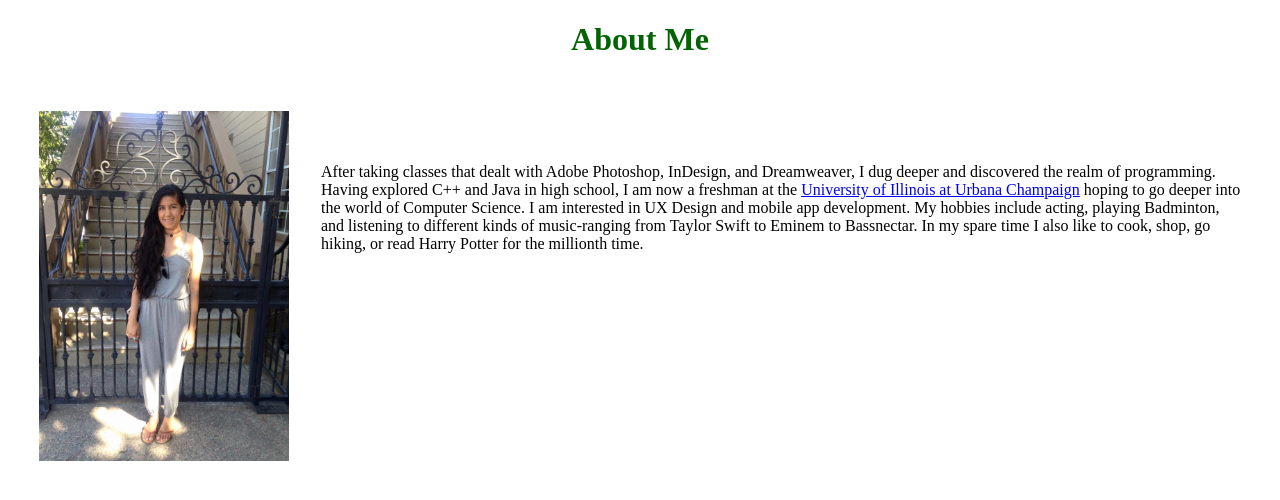
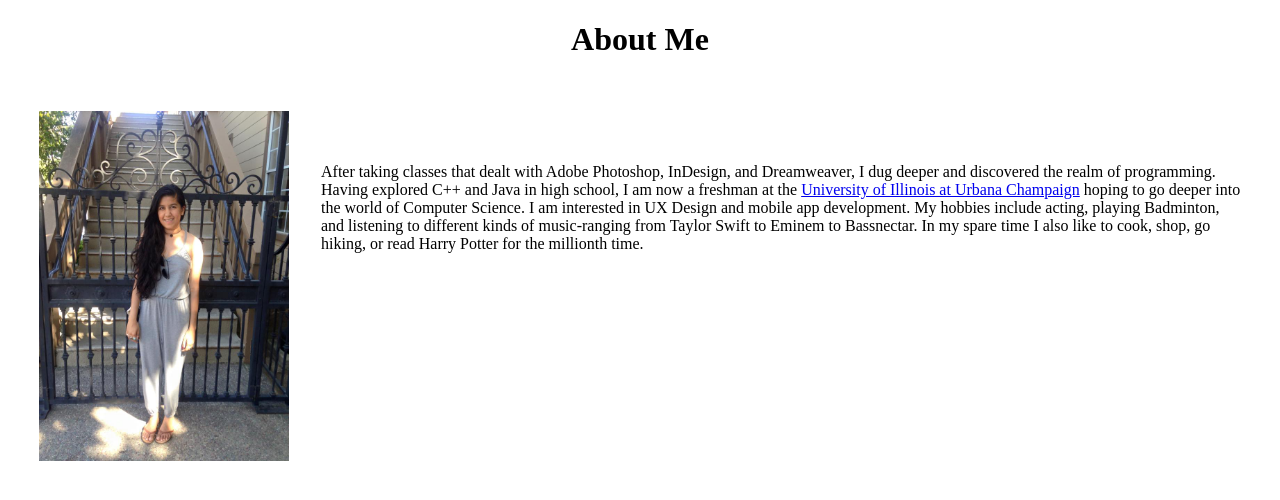
Before and after one commit to shivani72/shivani72.github.io, a plain HTML site: page index.html in a window 1280 px wide. In both pictures the pointer is over the element "About Me". Drawn offline with Linux system fonts and the light colour scheme.

Commit message:
Changed hover color

```diff
--- a/css/stylesheet.css
+++ b/css/stylesheet.css
@@ -1,6 +1,5 @@
 .about_me:hover
 {
-	color: #006400;
-cursor: pointer ;
+	color: #00FFO0;
 transition: ease 1s;
 }
```
